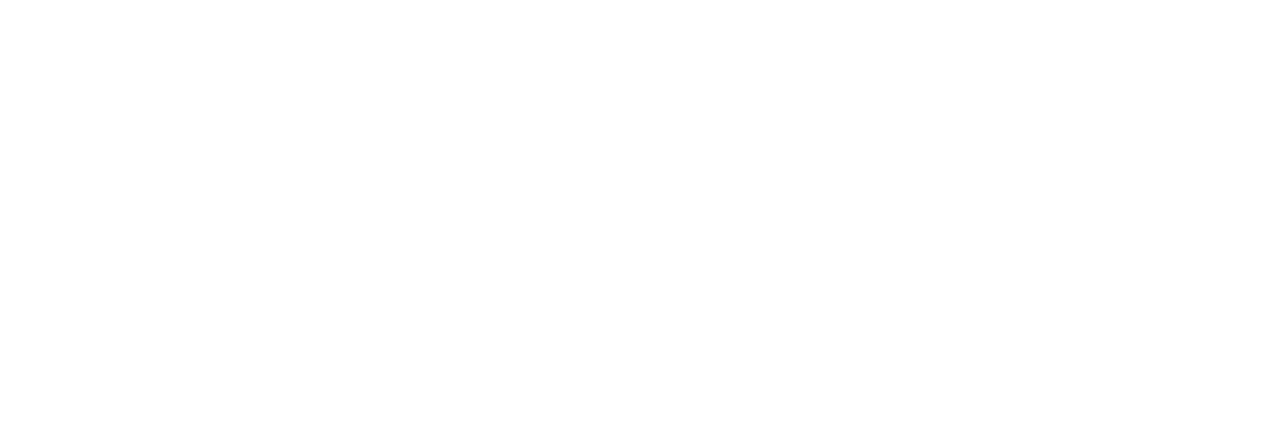
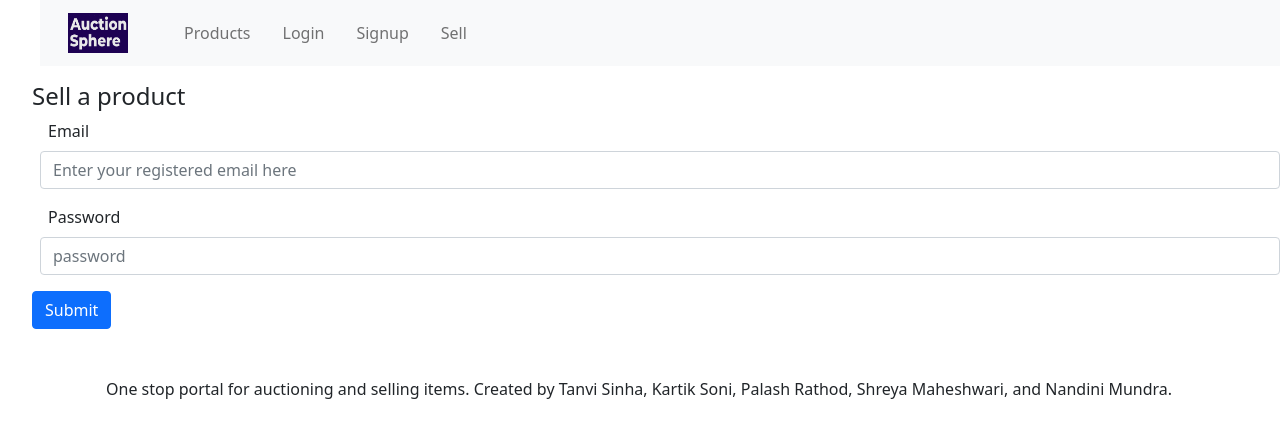
Before and after one commit to mithildani/Auction-Sphere, a React (Create React App) app: page /sell in a window 1280 px wide. Before the commit this address had no page. Shown: the top 438 px of the page. Built offline with nearby package versions, Linux system fonts and the light colour scheme.

Commit message:
Sell component boilerplate and routing

```diff
--- a/src/App.js
+++ b/src/App.js
@@ -1,19 +1,21 @@
-import './App.css';
+import "./App.css";
 // import { Routes ,Route } from 'react-router-dom';
 import { BrowserRouter, Routes, Route } from "react-router-dom";
-import Signup from './components/LoginSignup/Signup';
-import Login from './components/LoginSignup/Login';
-import Products from './components/Products';
+import Signup from "./components/LoginSignup/Signup";
+import Login from "./components/LoginSignup/Login";
+import Products from "./components/Products";
+import Sell from "./components/Sell";
 
 function App() {
   return (
     <BrowserRouter>
-    <Routes>
+      <Routes>
         <Route path="/" element={<Signup />}>
           {/* <Route index element={<Signup />} /> */}
         </Route>
         <Route path="/login" element={<Login />} />
         <Route path="/products" element={<Products />} />
+        <Route path="/sell" element={<Sell />} />
       </Routes>
     </BrowserRouter>
   );
--- a/src/components/Navv.js
+++ b/src/components/Navv.js
@@ -59,6 +59,9 @@
             <NavItem>
               <NavLink href="/">Signup</NavLink>
             </NavItem>
+            <NavItem>
+              <NavLink href="/sell">Sell</NavLink>
+            </NavItem>
           </Nav>
         </Collapse>
       </Navbar>
--- /dev/null
+++ b/src/components/Sell.js
@@ -0,0 +1,54 @@
+import React, { useState } from "react";
+import { Form, FormGroup, Label, Input, Navbar, Button } from "reactstrap";
+import Navv from "./Navv";
+import Footer from "./Footer";
+const Sell = () => {
+  const handleChange = (event) => {
+    setFormData({ ...formData, [event.target.name]: event.target.value });
+  };
+  const handleSubmit = (event) => {
+    event.preventDefault();
+    console.log(formData);
+    //Set local storage
+    // if(api.response == success)
+    //   localStorage.setItem("auth", true);
+  };
+  const [formData, setFormData] = useState({
+    email: "",
+    password: "",
+  });
+  return (
+    <div>
+      <Navv />
+      <h4>Sell a product</h4>
+      <Form onSubmit={handleSubmit}>
+        <FormGroup>
+          <Label for="Email">Email</Label>
+          <Input
+            id="Email"
+            name="email"
+            placeholder="Enter your registered email here"
+            type="email"
+            value={formData.email}
+            onChange={(e) => handleChange(e)}
+          />
+        </FormGroup>
+        <FormGroup>
+          <Label for="Password">Password</Label>
+          <Input
+            id="Password"
+            name="password"
+            placeholder="password"
+            type="password"
+            value={formData.password}
+            onChange={(e) => handleChange(e)}
+          />
+        </FormGroup>
+        <Button color="primary">Submit</Button>
+      </Form>
+      <Footer />
+    </div>
+  );
+};
+
+export default Sell;
```
